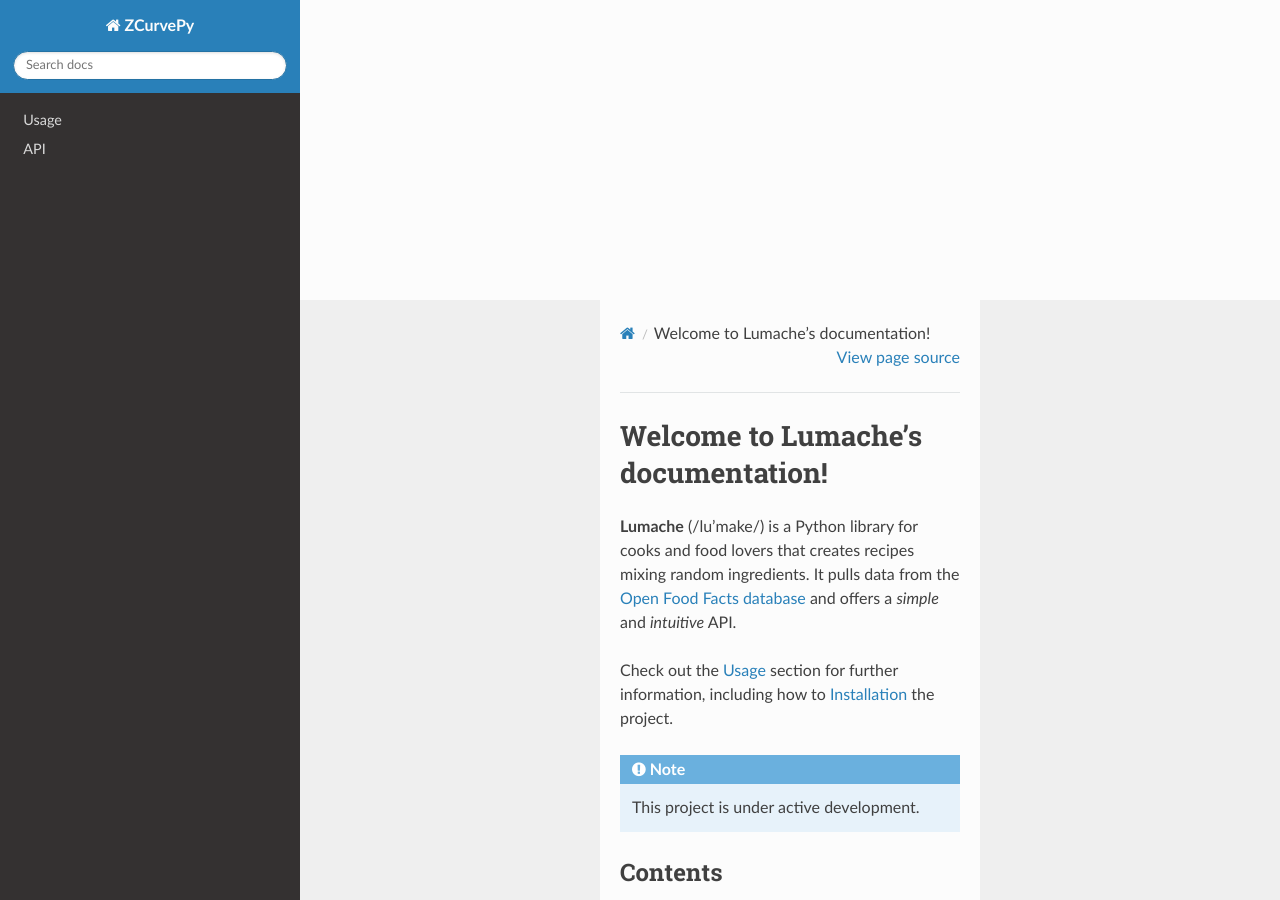
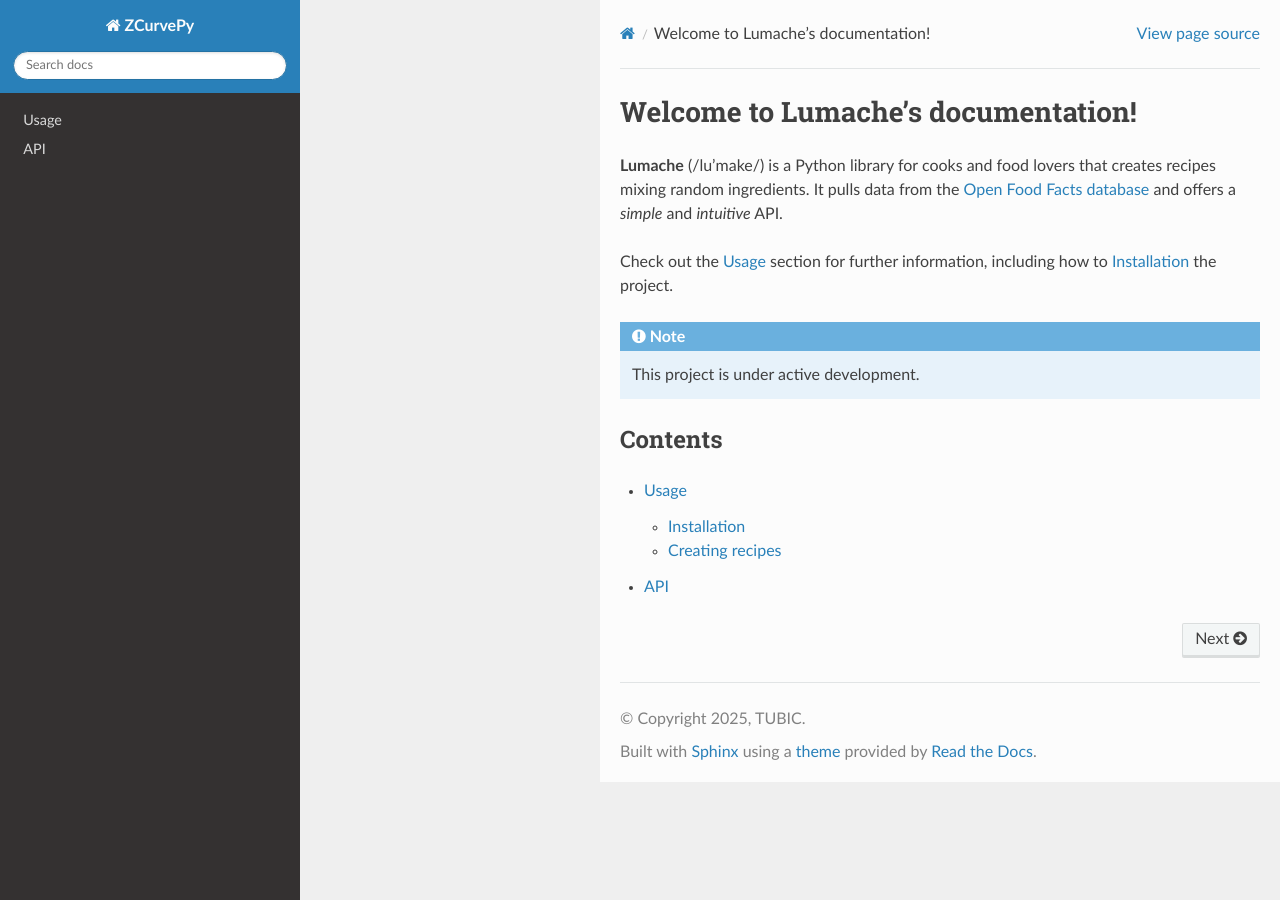
Before and after one commit to zetong-zhang/zcurvepy-docs, a Sphinx documentation site: the page built from docs/source/index.rst, in a window 1280 px wide and 900 px high. Built offline with Sphinx 7.4.7 and the Read the Docs theme 3.1.0, drawn with Linux system fonts in a browser that asks for light colours.

Commit message:
Update custom.css

```diff
--- a/docs/source/_static/css/custom.css
+++ b/docs/source/_static/css/custom.css
@@ -1,6 +1,6 @@
 .wy-nav-content {
     max-width: 1200px !important;
-    margin: 300px !important;
+    margin-left: 300px !important;
     padding: 20px;
 }
 
```
